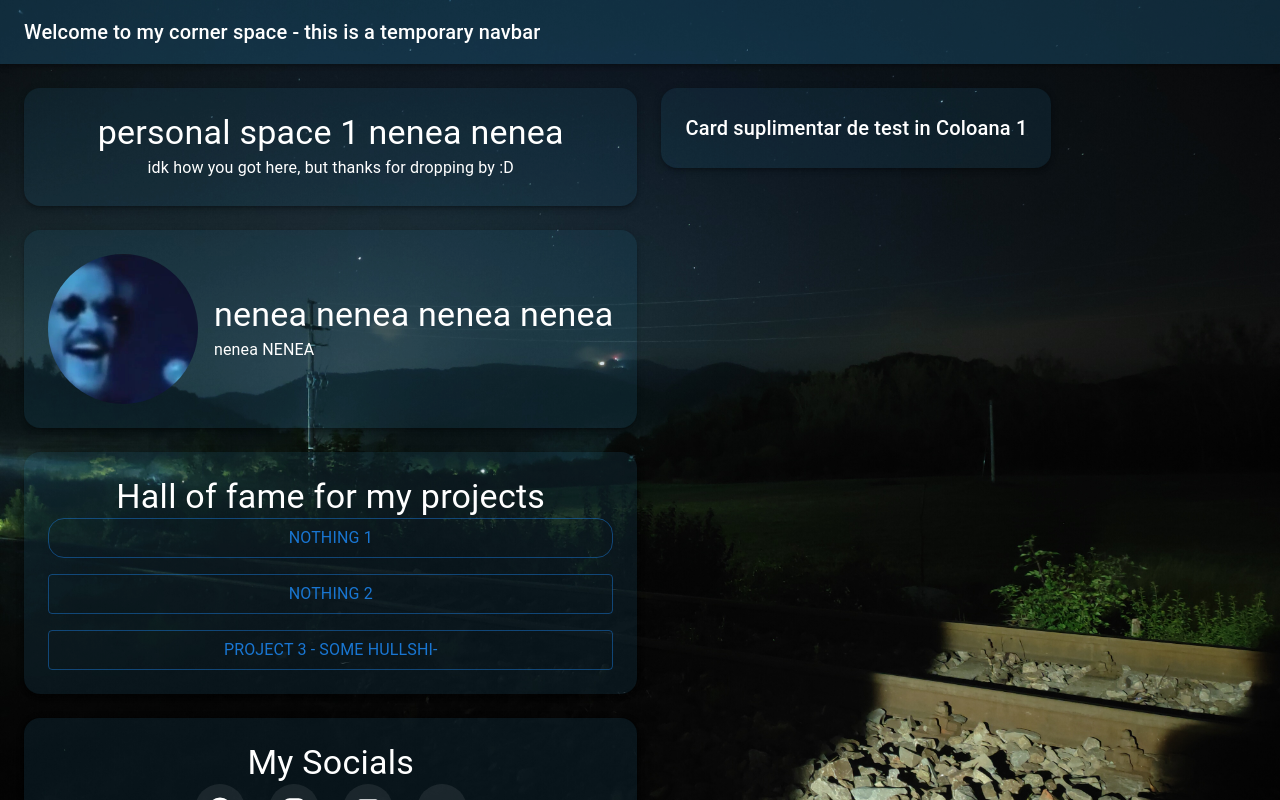
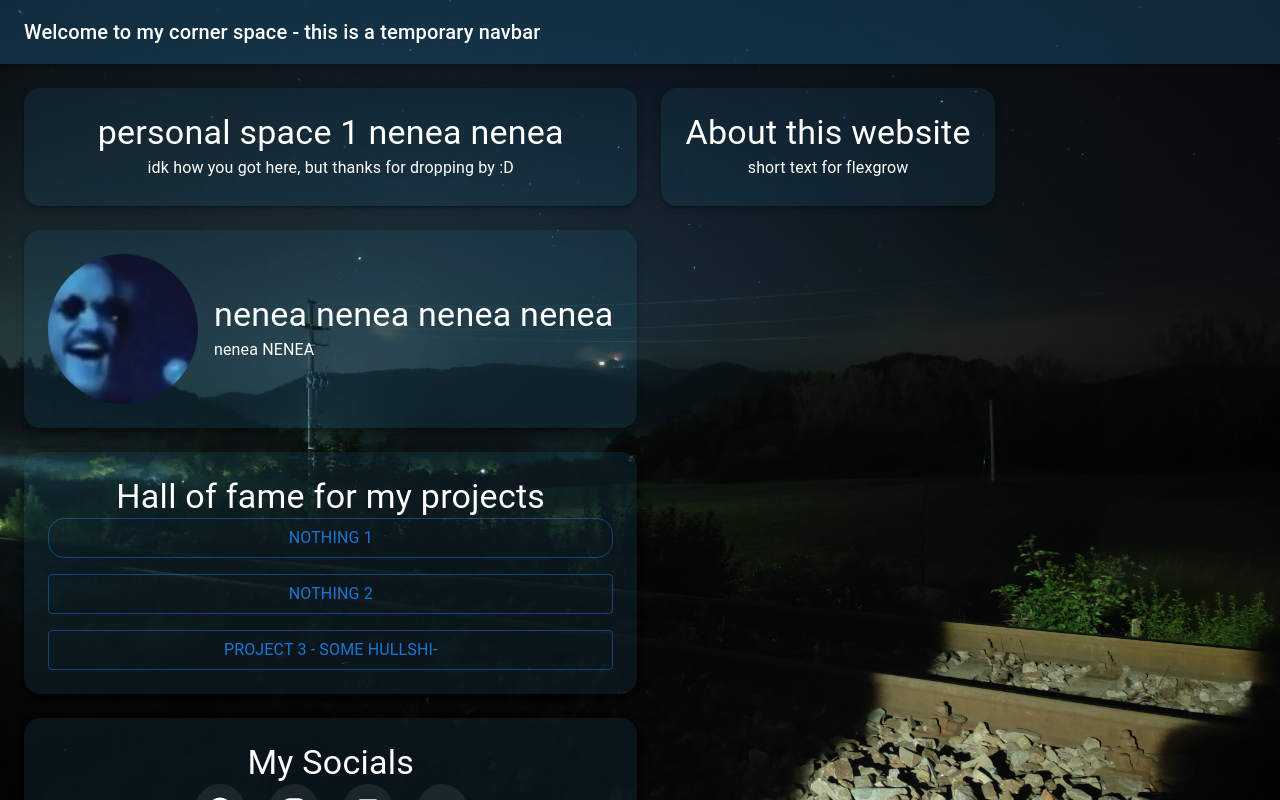
Before and after one commit to GashparFantomu/my_space, a React (Vite) app: page / in a window 1280 px wide. Shown: the top 800 px of the page. Built offline with nearby package versions, Linux system fonts and the light colour scheme.

Commit message:
trecem pe PC

```diff
--- a/src/App.jsx
+++ b/src/App.jsx
@@ -1,6 +1,5 @@
 
 import Home from "./pages/Home.jsx";
-
 function App() {
 
   return (
--- a/src/pages/Home.jsx
+++ b/src/pages/Home.jsx
@@ -6,8 +6,25 @@ import LinkedInIcon from '@mui/icons-material/LinkedIn';
 import Navbar from "../components/Navbar.jsx";
 import Footer from "../components/Footer.jsx";
 
+const webDesc="short text for flexgrow"
+
+const cardSx = {
+    backgroundColor: "rgba(31, 99, 135, 0.169)",
+    color: 'white',
+    borderRadius: '16px',
+    padding: '24px',
+};
+
+const columnSx = {
+    display: 'flex',
+    flexDirection: 'column',
+    gap: 3,
+    flexGrow: 1,
+    width: '100%',
+};
 function Home() {
     return (
+
         <Box sx={{display: 'flex',
             flexDirection: 'column',
             minHeight: '100vh',
@@ -20,21 +37,13 @@ function Home() {
             <Navbar/>
 
             <Box component="main" sx={{flexGrow: 1, p:3}}>
-                <Grid container spacing={3} alignItems="stretch">
+                <Grid container spacing={3}>
                     {/*c1*/}
-                    <Grid item xs={12} md={4}>
-                        <Box sx={{flexDirection: 'column', display: 'flex', gap: 3}}>
-                            <Paper
-                                elevation={3}
-                                sx={{
-                                    backgroundColor: "rgba(31, 99, 135, 0.169)",
-                                    color: 'white',
-                                    borderRadius: '16px',
-                                    padding: '24px',
-                                }}>
-
-                                <Box sx={{ flexDirection: {xs: 'column', md: 'row'}, alignItems: {xs: 'center', md: 'center'}, gap: 2}}>
-                                    <Box sx={{ textAlign: { xs: 'center', md: 'center' }, justifyContent: 'center' }}>
+                    <Grid item xs={12} md={12} sx={{display: 'flex'}}>
+                        <Box sx={columnSx}>
+                            <Paper elevation={3} sx={cardSx}>
+                                <Box sx={{ flexDirection: {xs: 'column', md: 'row'}, alignItems: 'center', gap: 2}}>
+                                    <Box sx={{ textAlign: 'center', justifyContent: 'center' }}>
                                         <Typography variant="h4">
                                             personal space 1 nenea nenea
                                         </Typography>
@@ -46,14 +55,8 @@ function Home() {
                             </Paper>
                             <Paper
                                 elevation={3}
-                                sx={{
-                                    display: 'flex',
-                                    backgroundColor: "rgba(31, 99, 135, 0.169)",
-                                    color: 'white',
-                                    borderRadius: '16px',
-                                    padding: '24px',
-                                }}>
-                                <Box sx={{display: 'flex', flexDirection: {xs: 'column', md: 'row'}, alignItems: {xs: 'center', md: 'center'}, gap: 2
+                                sx={cardSx}>
+                                <Box sx={{display: 'flex', flexDirection: {xs: 'column', md: 'row'}, alignItems: 'center', gap: 2
                                 }}>
                                     <Avatar sx={{width: 150, height: 150}}  alt="stai sa se incarce poza..." src="/profile1.jpg"></Avatar>
                                     <Box sx={{ textAlign: { xs: 'center', md: 'left' } }}>
@@ -67,13 +70,8 @@ function Home() {
                                 </Box>
                             </Paper>
 
-                            <Paper elevation={3} sx={{
-                                backgroundColor: "rgba(31, 99, 135, 0.169)",
-                                color: 'white',
-                                borderRadius: '16px',
-                                padding: '24px'
-                            }}>
-                                <Box sx={{textAlign: { xs: 'center', md: 'center' }}}>
+                            <Paper elevation={3} sx={cardSx}>
+                                <Box sx={{textAlign: 'center'}}>
                                     <Typography variant="h4">Hall of fame for my projects</Typography>
                                 </Box>
                                 <Box sx={{display: 'flex', flexDirection: 'column', gap: 2}}>
@@ -94,14 +92,8 @@ function Home() {
                                     </Button>
                                 </Box>
                             </Paper>
-                            <Paper elevation={3} sx={{
-                                backgroundColor: "rgba(31, 99, 135, 0.169)",
-                                color: 'white',
-                                borderRadius: '16px',
-                                padding: '24px',
-                                alignItems: {xs: 'center', md: 'center'},
-                            }}>
-                                <Box sx={{textAlign: { xs: 'center', md: 'center' }}}>
+                            <Paper elevation={3} sx={cardSx}>
+                                <Box sx={{textAlign: 'center'}}>
                                     <Typography variant="h4">
                                         My Socials
                                     </Typography>
@@ -139,43 +131,23 @@ function Home() {
                             </Paper>
                         </Box>
                     </Grid>
-
-                    <Grid item xs={12} md={4}>
-                        <Box sx={{display: 'flex', flexDirection: 'column', gap: 3, width: '100%'}}>
-
-                            <Paper elevation={3} sx={{
-                                backgroundColor: "rgba(31, 99, 135, 0.169)",
-                                color: 'white',
-                                borderRadius: '16px',
-                                padding: '24px',
-                                flexGrow: 1,
-                                alignItems: {xs: 'center', md: 'center'},
-                                alignText: {xs: 'center', md: 'center'},
-                            }}>
-                                <Box sx={{textAlign: { xs: 'center', md: 'center' }}}>
-                                    <Typography variant="h6">Card suplimentar de test in Coloana 1</Typography>
+                    {/*c2*/}
+                    <Grid item xs={12} md={12}>
+                        <Box sx={columnSx}>
+                            <Paper elevation={3} sx={{...cardSx, flexGrow: 1}}>
+                                <Box sx={{textAlign: 'center'}}>
+                                    <Typography variant="h4">About this website</Typography>
+                                    <Typography variant="subtitle1">{webDesc}</Typography>
                                 </Box>
                             </Paper>
-
                         </Box>
                     </Grid>
-
-                    <Grid item xs={12} md={4}>
-                        <Box sx={{display: 'flex', flexDirection: 'column', gap: 3, width: '100%'}}>
-                            <Paper
-                                elevation={3}
-                                sx={{
-                                    width: '100%',
-                                    backgroundColor: "rgba(31, 99, 135, 0.169)",
-                                    color: 'white',
-                                    borderRadius: '16px',
-                                    padding: '24px',
-                                    flexGrow: 1,
-                                }}>
-
-                                <Box sx={{ flexDirection: {xs: 'column', md: 'row'}, alignItems: {xs: 'center', md: 'flex-start'}, gap: 2
-                                }}>
-                                    <Box sx={{ textAlign: { xs: 'center', md: 'center' } }}>
+                    {/*c3*/}
+                    <Grid item xs={12} md={12}>
+                        <Box sx={columnSx}>
+                            <Paper elevation={3} sx={{...cardSx, flexGrow: 1}}>
+                                <Box sx={{textAlign: 'center'}}>
+                                    <Box sx={{ textAlign: 'center' }}>
                                         <Typography variant="h4">
                                             personal space 2
                                         </Typography>
```
Also changed, not shown: src/pages/Testpage.jsx (added), 1 other file (tests, documents, lock files or other folders).
